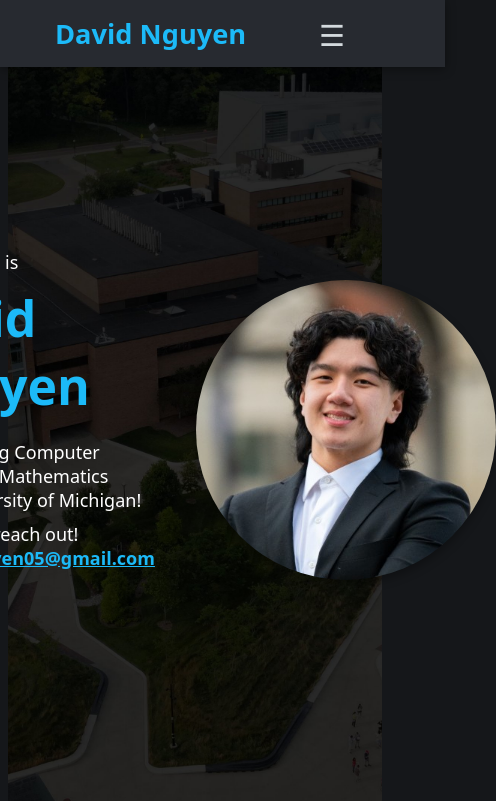
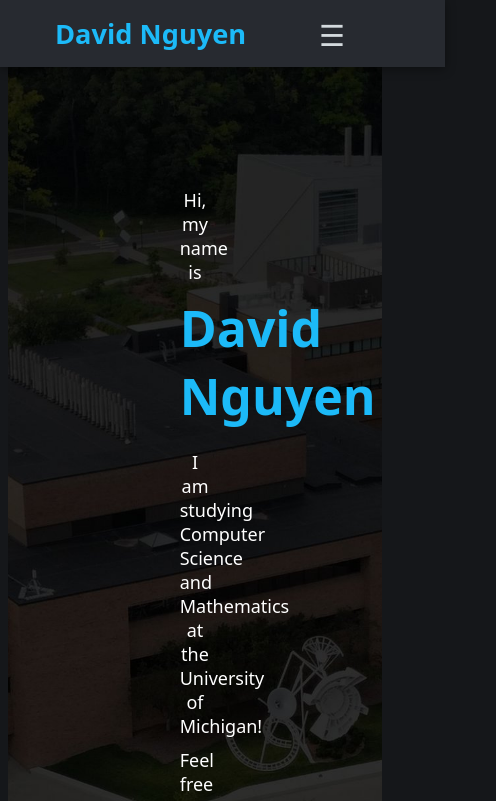
Before and after one commit to dtnguyen0/portfolio-web, a React (Vite) app: page / in a window 390 px wide. Shown: the top 801 px of the page, 496 px wide, since content can reach past the window. Built offline with nearby package versions, Linux system fonts and the light colour scheme.

Commit message:
Added scaling for profile page

```diff
--- a/src/Profile/Profile.tsx
+++ b/src/Profile/Profile.tsx
@@ -7,7 +7,7 @@ function Profile() {
   return(
     <div className="profile">
       <div className="profile-text">
-        <p >Hi, my name is</p>
+        <p>Hi, my name is</p>
         <h1>David Nguyen</h1>
         <p>
           I am studying Computer Science and Mathematics <br />
--- a/src/Profile/profile.css
+++ b/src/Profile/profile.css
@@ -64,3 +64,25 @@
     color: rgb(255, 255, 255);
     text-shadow: 0 0 10px rgba(255, 255, 255, 0.1);
 }
+
+@media (max-width: 1100px) {
+    .profile {
+        flex-direction: column;
+        justify-content: center;
+        align-items: center;
+        text-align: center;
+        padding: 170px;
+        height: auto;
+    }
+
+    .profile-text {
+        text-align: center;
+        max-width: 90%;
+        margin-bottom: 20px;
+    }
+
+    .profile img {
+        margin-left: 0;
+        margin-top: 20px;
+    }
+}
```
